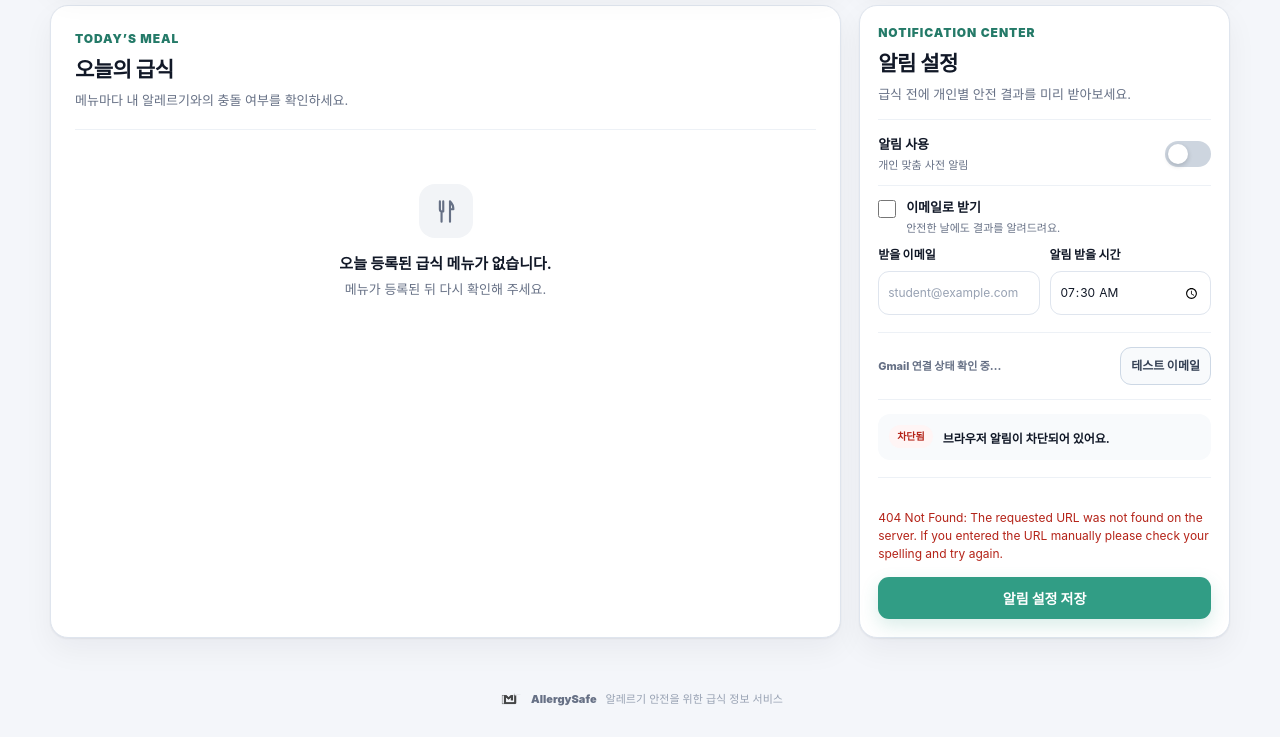
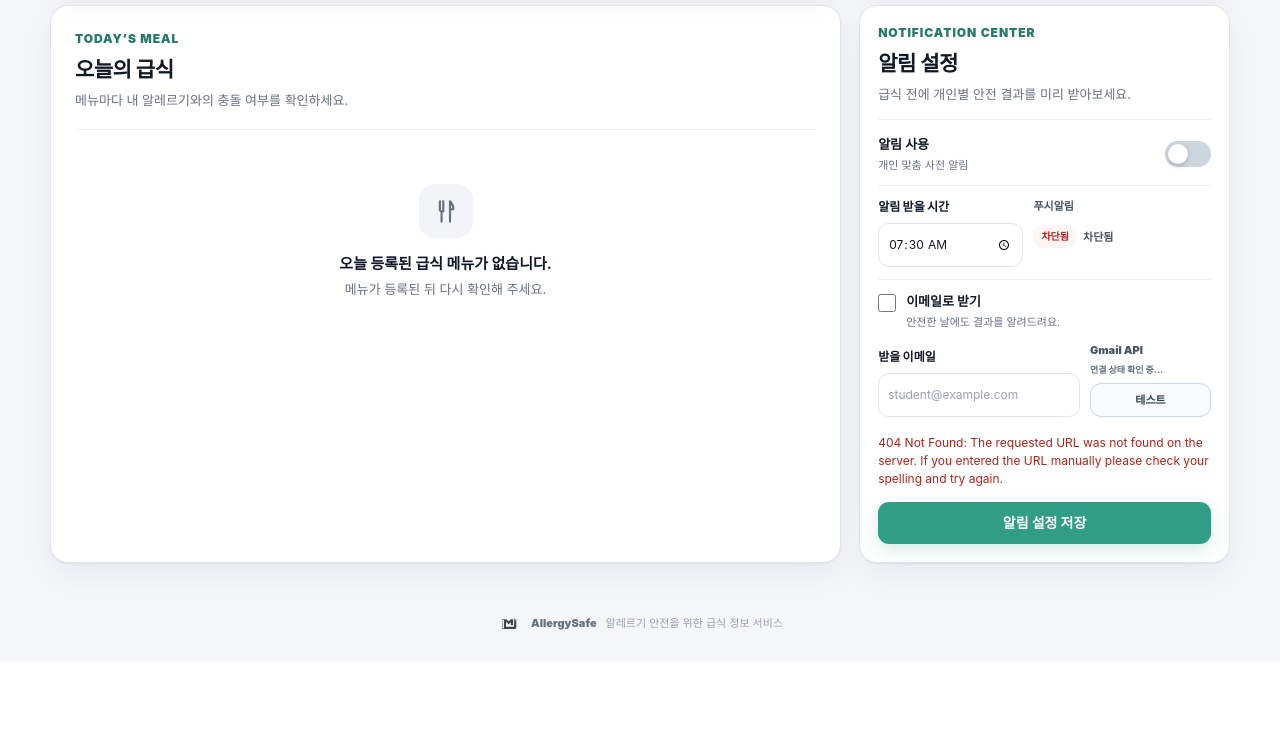
Before and after one commit to leeizlee/school-allergy-check, a Flask app: template templates/student_home.html in a window 1280 px wide. Shown: the part 463-1200 px from the top of the page. After the commit the page ends 1093 px from the top, so only its background shows below. Run offline with Flask 3, Linux system fonts and the light colour scheme; the template is opened without the code that fills it, so the values that code supplies are empty.

Commit message:
Refine student notification settings layout

```diff
--- a/static/student/student_home_v54.css
+++ b/static/student/student_home_v54.css
@@ -263,15 +263,19 @@ svg { width: 1.25rem; height: 1.25rem; fill: none; stroke: currentColor; stroke-
 .notification-actions { display: flex; align-items: center; justify-content: flex-end; gap: 14px; margin-top: 17px; }
 .switch-control--sidebar { min-width: 0; margin-top: 15px; justify-content: space-between; }
 .switch-control--sidebar > span:first-child { text-align: left; }
-.notification-sidebar-fields { display: grid; grid-template-columns: repeat(2, minmax(0, 1fr)); gap: 10px; margin-top: 12px; padding-top: 12px; border-top: 1px solid var(--line-soft); }
-.notification-sidebar-fields .check-control { grid-column: 1 / -1; margin-top: 0; }
-.notification-sidebar-fields .field input { padding-inline: 9px; font-size: 12px; }
-.notification-test-row--stacked { align-items: center; flex-direction: row; }
-.notification-test-row--stacked .button { min-height: 38px; padding: 7px 10px; font-size: 12px; }
-.browser-setting-compact { margin-top: 14px; padding-top: 14px; border-top: 1px solid var(--line-soft); }
-.permission-box--compact { margin-top: 0; padding: 11px; background: #f8fafc; }
-.permission-box--compact strong { font-size: 12px; }
-.permission-box--compact p { display: none; }
+.notification-quick-row { display: grid; grid-template-columns: minmax(0, .9fr) minmax(0, 1.1fr); gap: 10px; margin-top: 12px; padding-top: 12px; border-top: 1px solid var(--line-soft); }
+.notification-quick-row .field input, .email-api-row .field input { padding-inline: 9px; font-size: 12px; }
+.compact-label { color: #475467; font-size: 11px; font-weight: 900; }
+.push-state-compact { display: grid; align-content: start; gap: 6px; }
+.push-state-compact__status { display: flex; min-height: 32px; align-items: center; gap: 6px; }
+.push-state-compact__status strong { color: #475467; font-size: 11px; line-height: 1.3; }
+.push-state-compact__actions { display: flex; gap: 5px; }
+.push-state-compact__actions .button { min-height: 30px; padding: 5px 8px; font-size: 10px; }
+.email-receive-control { margin-top: 12px; padding-top: 12px; border-top: 1px solid var(--line-soft); }
+.email-api-row { display: grid; grid-template-columns: minmax(0, 1.25fr) minmax(105px, .75fr); align-items: end; gap: 10px; margin-top: 12px; }
+.email-api-state { display: grid; align-content: end; gap: 4px; }
+.email-api-state .connection-state { min-height: 16px; overflow: hidden; font-size: 9px; text-overflow: ellipsis; white-space: nowrap; }
+.email-api-state .button { min-height: 34px; padding: 6px 8px; font-size: 11px; }
 .notification-actions--sidebar { align-items: stretch; flex-direction: column; }
 .notification-actions--sidebar .account-message { min-height: 0; text-align: left; }
 .notification-actions--sidebar .button--full { margin-top: 0; }
@@ -348,6 +352,8 @@ svg { width: 1.25rem; height: 1.25rem; fill: none; stroke: currentColor; stroke-
   .switch-control { width: 100%; min-width: 0; justify-content: space-between; }
   .switch-control > span:first-child { text-align: left; }
   .notification-grid, .notification-fields { grid-template-columns: 1fr; }
+  .notification-quick-row, .email-api-row { grid-template-columns: 1fr; }
+  .push-state-compact__actions .button, .email-api-state .button { width: 100%; }
   .notification-test-row { align-items: stretch; flex-direction: column; }
   .notification-test-row .button { width: 100%; }
   .notification-actions { align-items: stretch; flex-direction: column; }
--- a/templates/student_home.html
+++ b/templates/student_home.html
@@ -171,34 +171,39 @@
             <span class="switch" aria-hidden="true"></span>
           </label>
 
-          <div class="notification-sidebar-fields">
-            <label class="check-control">
-              <input type="checkbox" id="emailNotifications">
-              <span><strong>이메일로 받기</strong><small>안전한 날에도 결과를 알려드려요.</small></span>
-            </label>
+          <div class="notification-quick-row">
+            <div class="field">
+              <label for="notificationTime">알림 받을 시간</label>
+              <input type="time" id="notificationTime" value="07:30">
+            </div>
+            <div class="push-state-compact">
+              <span class="compact-label">푸시알림</span>
+              <div class="push-state-compact__status">
+                <span id="browserPermissionBadge" class="permission-badge permission-badge--default">확인 중</span>
+                <strong id="browserPermissionTitle">권한 확인 중</strong>
+              </div>
+              <p id="browserPermissionDescription" class="sr-only">브라우저 알림 권한을 확인하고 있어요.</p>
+              <div class="push-state-compact__actions">
+                <button class="button button--secondary" id="requestNotificationPermission" type="button" onclick="requestBrowserNotificationPermission()">권한 허용</button>
+                <button class="button button--secondary" id="testBrowserNotification" type="button" onclick="sendBrowserTestNotification()">테스트</button>
+              </div>
+            </div>
+          </div>
+
+          <label class="check-control email-receive-control">
+            <input type="checkbox" id="emailNotifications">
+            <span><strong>이메일로 받기</strong><small>안전한 날에도 결과를 알려드려요.</small></span>
+          </label>
+
+          <div class="email-api-row">
             <div class="field">
               <label for="notificationEmail">받을 이메일</label>
               <input type="email" id="notificationEmail" autocomplete="email" placeholder="student@example.com">
             </div>
-            <div class="field">
-              <label for="notificationTime">알림 받을 시간</label>
-              <input type="time" id="notificationTime" value="07:30">
-            </div>
-          </div>
-
-          <div class="notification-test-row notification-test-row--stacked">
-            <span id="gmailConnectionState" class="connection-state">Gmail 연결 상태 확인 중…</span>
-            <button class="button button--secondary" id="testEmailButton" type="button" onclick="sendTestEmail()">테스트 이메일</button>
-          </div>
-
-          <div class="browser-setting-compact">
-            <div class="permission-box permission-box--compact">
-              <span id="browserPermissionBadge" class="permission-badge permission-badge--default">확인 중</span>
-              <div><strong id="browserPermissionTitle">브라우저 권한을 확인하고 있어요.</strong><p id="browserPermissionDescription">잠시만 기다려 주세요.</p></div>
-            </div>
-            <div class="notification-test-row notification-test-row--browser">
-              <button class="button button--secondary" id="requestNotificationPermission" type="button" onclick="requestBrowserNotificationPermission()">알림 권한 허용</button>
-              <button class="button button--secondary" id="testBrowserNotification" type="button" onclick="sendBrowserTestNotification()">테스트 알림</button>
+            <div class="email-api-state">
+              <span class="compact-label">Gmail API</span>
+              <span id="gmailConnectionState" class="connection-state">연결 상태 확인 중…</span>
+              <button class="button button--secondary" id="testEmailButton" type="button" onclick="sendTestEmail()">테스트</button>
             </div>
           </div>
 
@@ -354,11 +359,11 @@
         const gmailState = document.getElementById("gmailConnectionState");
         const emailButton = document.getElementById("testEmailButton");
         if (settings.gmail_configured) {
-          gmailState.textContent = "Gmail API 연결 준비됨";
+          gmailState.textContent = "연결 준비됨";
           gmailState.className = "connection-state connection-state--ready";
           emailButton.disabled = false;
         } else {
-          gmailState.textContent = "서버 Gmail 연결 설정 필요";
+          gmailState.textContent = "서버 설정 필요";
           gmailState.className = "connection-state connection-state--waiting";
           emailButton.disabled = true;
         }
@@ -432,7 +437,7 @@
       if (!("Notification" in window)) {
         badge.textContent = "미지원";
         badge.className = "permission-badge permission-badge--denied";
-        title.textContent = "이 브라우저는 알림 기능을 지원하지 않아요.";
+        title.textContent = "지원하지 않음";
         description.textContent = "다른 최신 브라우저에서 다시 확인해 주세요.";
         requestButton.hidden = true;
         testButton.hidden = true;
@@ -442,17 +447,17 @@
       badge.textContent = permission === "granted" ? "허용됨" : permission === "denied" ? "차단됨" : "선택 전";
       badge.className = `permission-badge permission-badge--${permission}`;
       if (permission === "granted") {
-        title.textContent = "브라우저 알림 권한이 허용되어 있어요.";
+        title.textContent = "허용됨";
         description.textContent = "테스트 알림으로 현재 기기에서 표시되는지 확인할 수 있어요.";
         requestButton.hidden = true;
         testButton.hidden = false;
       } else if (permission === "denied") {
-        title.textContent = "브라우저 알림이 차단되어 있어요.";
+        title.textContent = "차단됨";
         description.textContent = "브라우저의 사이트 설정에서 알림 권한을 직접 허용해 주세요.";
         requestButton.hidden = true;
         testButton.hidden = true;
       } else {
-        title.textContent = "브라우저 알림 권한을 선택해 주세요.";
+        title.textContent = "권한 선택 전";
         description.textContent = "허용 버튼을 누르면 브라우저가 권한을 요청합니다.";
         requestButton.hidden = false;
         testButton.hidden = true;
```
